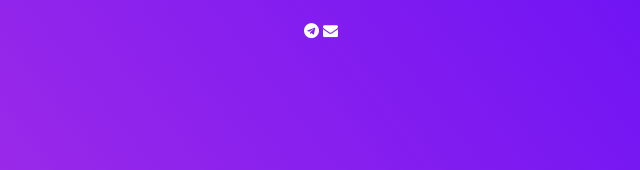
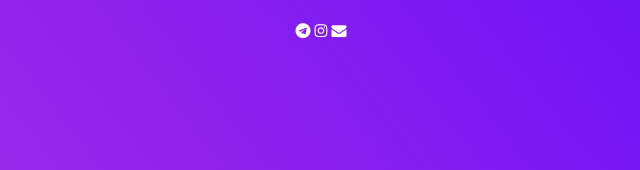
Before and after one commit to ResistalProxy/resistalproxy.github.io, a plain HTML site: page index.html in a window 1280 px wide. Shown: the part 603-773 px from the top of the page, 319-959 px from the left. Drawn offline with Linux system fonts and the light colour scheme; a web font is replaced by a local one.

Commit message:
Update index.html

```diff
--- a/index.html
+++ b/index.html
@@ -65,6 +65,7 @@
 				<div class="row">
 					<div class="col-md-12 text-center text-white">
 						<a href="https://t.me/ResistalProxy"><i class="fa fa-telegram"></i></a>
+						<a href="https://www.instagram.com/resistal.proxy"><i class="fa fa-instagram"></i></a>
 						<a href="mailto:resistal@pm.me"><i class="fa fa-envelope"></i></a>
 					</div>
 				</div>
```
